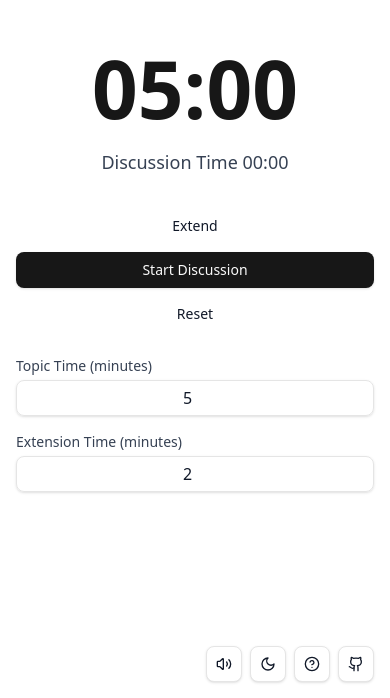
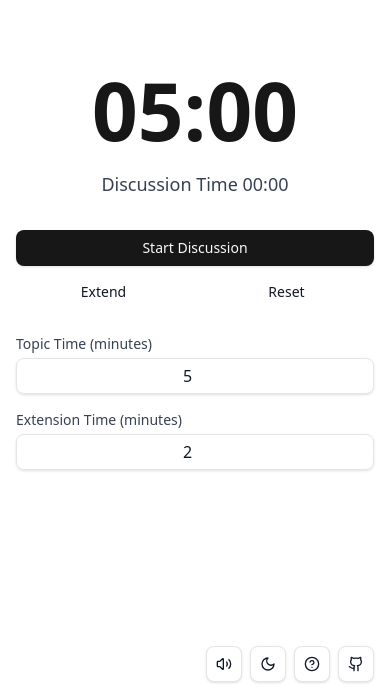
Before and after one commit to paulchiu/lean-coffee-timer, a React (Vite) app: page / in a window 390 px wide. Shown: the part 146-844 px from the top of the page. Built offline with nearby package versions, Linux system fonts and the light colour scheme; no server answers.

Commit message:
feat(mobile): Timer controls optimised for mobile

```diff
--- a/src/components/timer/TimerControls.tsx
+++ b/src/components/timer/TimerControls.tsx
@@ -14,32 +14,39 @@ export function TimerControls({
   onReset,
 }: TimerControlsProps) {
   return (
-    <div className="w-full max-w-md grid grid-cols-1 sm:grid-cols-3 gap-2 mb-6">
+    <div className="w-full max-w-md mb-6">
+      <div className="grid grid-cols-2 gap-2 sm:grid-cols-3">
+        {/* Start button takes full width on mobile, 1/3 width on desktop */}
+        <Button
+          onClick={onStart}
+          disabled={isRunning}
+          variant="default"
+          className="text-sm sm:text-base col-span-2 sm:col-span-1 sm:order-2"
+          aria-label="Start discussion timer"
+        >
+          Start Discussion
+        </Button>
+
+        {/* Extend button takes half width on mobile, 1/3 width on desktop */}
         <Button
           onClick={onExtend}
           variant={isRunning ? 'default' : 'ghost'}
-        className="text-sm sm:text-base"
+          className="text-sm sm:text-base sm:order-1"
           aria-label="Extend discussion time"
         >
           Extend
         </Button>
-      <Button
-        onClick={onStart}
-        disabled={isRunning}
-        variant="default"
-        className="text-sm sm:text-base"
-        aria-label="Start discussion timer"
-      >
-        Start Discussion
-      </Button>
+
+        {/* Reset button takes half width on mobile, 1/3 width on desktop */}
         <Button
           onClick={onReset}
           variant={isRunning ? 'destructive' : 'ghost'}
-        className="text-sm sm:text-base"
+          className="text-sm sm:text-base sm:order-3"
           aria-label="Reset timer"
         >
           Reset
         </Button>
       </div>
+    </div>
   )
 }
```
Also changed, not shown: 1 other file (tests, documents, lock files or other folders). Lines whose indentation alone changed are shown as unchanged.
